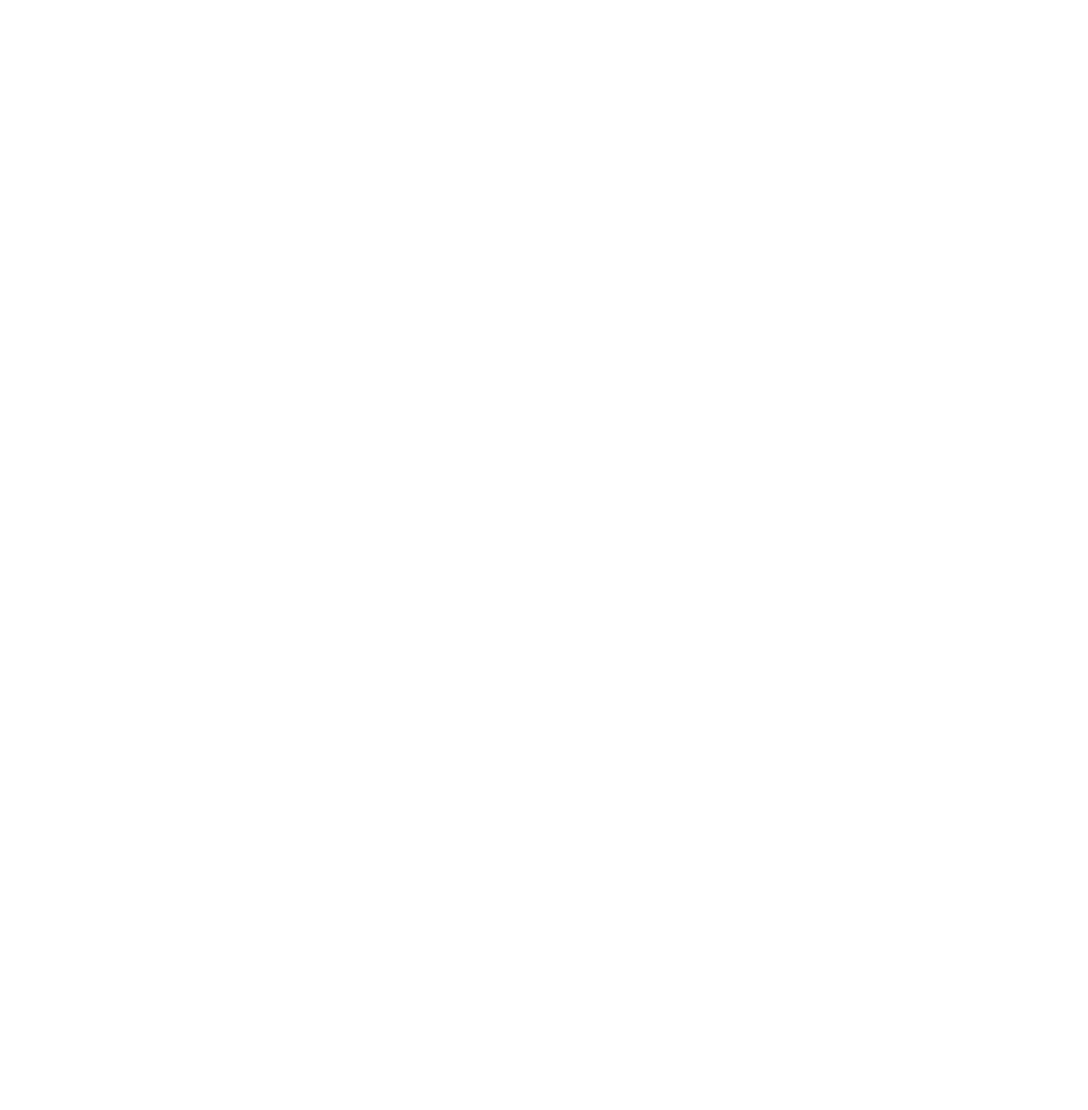
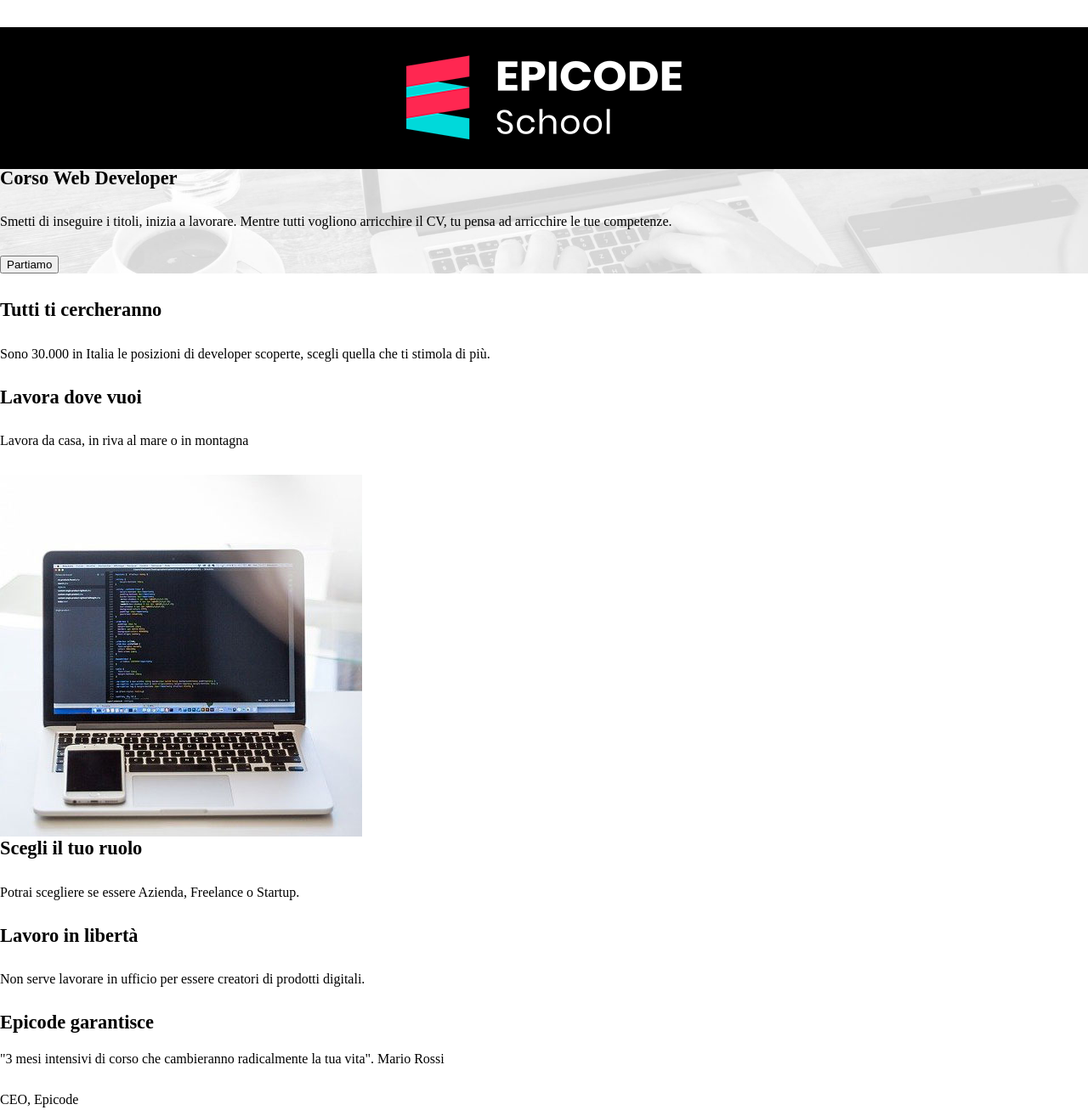
Before and after one commit to SabatinoProvenza/S1-L5, a plain HTML site: page index.html in a window 1280 px wide. Shown: the top 1307 px of the page at 85% size. Before the commit the page ends 800 px from the top, so only its background shows below. Drawn offline with Linux system fonts and the light colour scheme.

Commit message:
Initial HTML and CSS

```diff
--- a/css/style.css
+++ b/css/style.css
@@ -1 +1,32 @@
-/* Your styles here */
+body {
+  max-width: 100%;
+}
+div,
+section,
+p {
+  margin-top: 2em;
+  margin-bottom: 2em;
+}
+h1,
+h2,
+h3,
+h4,
+h5,
+h6 {
+  margin-bottom: 1.5rem;
+  font-weight: bold;
+  font-size: 1.4em;
+}
+#logo {
+  text-align: center;
+  background: black;
+  padding-bottom: 2em;
+  padding-top: 2em;
+  margin-bottom: 0%;
+}
+header div:last-of-type {
+  background-image: url(/images/banner.jpg);
+  background-position: center;
+  background-size: cover;
+  margin-top: 0%;
+}
--- a/index.html
+++ b/index.html
@@ -3,7 +3,11 @@
   <head>
     <meta charset="UTF-8" />
     <meta name="viewport" content="width=device-width, initial-scale=1.0" />
-    <title>Corso Web Developer</title>
+    <title>Corso Web Developer - Epicode school</title>
+    <meta
+      name="description"
+      content="Da zero a Epicode con i corsi completi per diventare uno sviluppatore professionista in 3 mesi."
+    />
     <link rel="stylesheet" href="css/reset.css" />
     <link rel="stylesheet" href="css/style.css" />
     <link
@@ -14,5 +18,79 @@
       referrerpolicy="no-referrer"
     />
   </head>
-  <body></body>
+  <body>
+    <header>
+      <div id="logo">
+        <img src="images/logo.png" alt="logo" />
+      </div>
+      <div>
+        <h1><strong>Corso Web Developer</strong></h1>
+        <p>
+          Smetti di inseguire i titoli, inizia a lavorare. Mentre tutti vogliono
+          arricchire il CV, tu pensa ad arricchire le tue competenze.
+        </p>
+        <button>Partiamo</button>
+      </div>
+    </header>
+    <main>
+      <section>
+        <h2>Tutti ti cercheranno</h2>
+        <p>
+          Sono 30.000 in Italia le posizioni di developer scoperte, scegli
+          quella che ti stimola di più.
+        </p>
+        <h2>Lavora dove vuoi</h2>
+        <p>Lavora da casa, in riva al mare o in montagna</p>
+        <img src="images/notebook.jpg" alt="Computer" />
+        <h2>Scegli il tuo ruolo</h2>
+        <p>Potrai scegliere se essere Azienda, Freelance o Startup.</p>
+        <h2>Lavoro in libertà</h2>
+        <p>
+          Non serve lavorare in ufficio per essere creatori di prodotti
+          digitali.
+        </p>
+      </section>
+      <div>
+        <h1>Epicode garantisce</h1>
+        <span
+          >"3 mesi intensivi di corso che cambieranno radicalmente la tua
+          vita".</span
+        >
+        <cite>Mario Rossi</cite>
+        <p>CEO, Epicode</p>
+      </div>
+      <nav>
+        <div>
+          <img src="images/foto1.jpg" alt="pc" />
+          <h3>Il tuo PC</h3>
+          <p>
+            Se vuoi diventare developer è l’unico strumento di cui hai bisogno.
+          </p>
+        </div>
+        <div>
+          <img src="images/foto2.jpg" alt="altro pc" />
+          <h3>Impara ora</h3>
+          <p>
+            Impara da chi diventerai tra qualche anno, e diventa una rockstar
+            come loro.
+          </p>
+        </div>
+        <div>
+          <img src="images/foto3.jpg" alt="lavoro" />
+          <h3>Lavora subito</h3>
+          <p>Sappiamo cosa vogliono le aziende, perché lavoriamo con loro.</p>
+        </div>
+      </nav>
+    </main>
+    <footer>
+      <div>
+        <h2>Contattaci</h2>
+        <a href="#">(+39) 11223456</a>
+        <a href="#">info@epicode.school</a>
+        <p>Via Appia 1 - 00100 Roma(RM)</p>
+        <hr />
+        <p>2021, Immagini di <a href="#">Pixabay</a>.</p>
+      </div>
+    </footer>
+  </body>
 </html>
```
